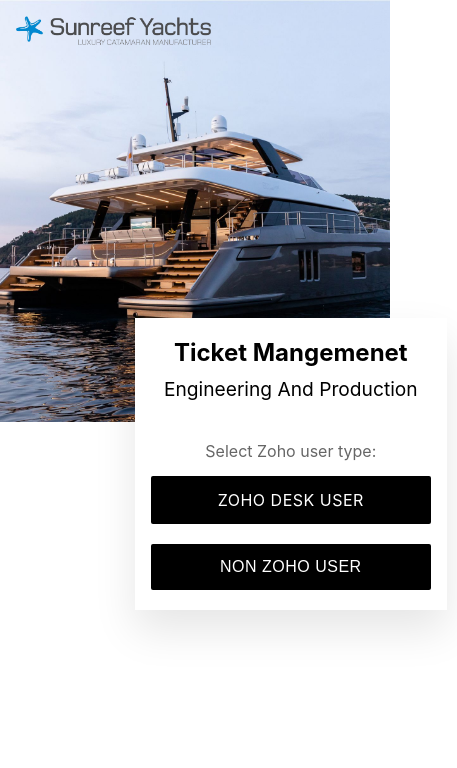
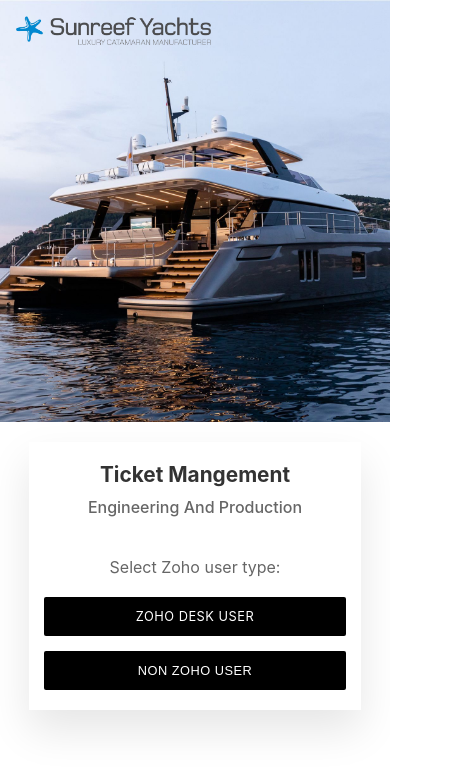
Before and after one commit to amit101999/helio-tech-lab-sunreef-front-end-, a React (Vite) app: page / in a window 390 px wide. Shown: the top 768 px of the page, 457 px wide, since content can reach past the window. Built offline with nearby package versions, Linux system fonts and the light colour scheme.

Commit message:
added css

```diff
--- a/src/App.css
+++ b/src/App.css
@@ -11,57 +11,13 @@ body {
     sans-serif;
   -webkit-font-smoothing: antialiased;
   -moz-osx-font-smoothing: grayscale;
-  /* background: linear-gradient(135deg, #667eea 0%, #764ba2 100%); */
   min-height: 100vh;
 }
-.front-title{
-  font-size: 2rem;
-  margin-bottom: 10px;
-}
-.front-subtitle{
-    font-size: 1.5rem;
-    margin-bottom: 10px;
-  }
 
-.app {
-  /* min-height: 100vh; */
-  display: flex;
-  align-items: center;
-  justify-content: center;
-  position: absolute;
-    top: 40%;
-    z-index: 0;
-    left: 32%;
-  /* padding: 20px; */
-}
-
-.container {
-  background: white;
-  /* border-radius: 16px; */
-  box-shadow: 0 20px 40px rgba(0, 0, 0, 0.1);
-  padding: 0 0 40px 0;
-  max-width: 800px;
-  width: 100%;
-  text-align: center;
-  position: relative;
-  z-index: 2;
-}
-
-h1 {
-  color: #666;
-  margin-bottom: 40px;
-  font-size: 1.1rem;
-}
-
-p {
-  color: #666;
-  margin-bottom: 40px;
-  font-size: 1.1rem;
-}
-
+/* Header section */
 .header {
   position: relative;
-  height: 50vh; /* half screen */
+  height: 50vh;
   width: 100%;
   overflow: hidden;
 }
@@ -86,6 +42,7 @@ p {
   background: linear-gradient(to top, rgba(0, 0, 0, 0.2), transparent);
 }
 
+/* Logo styles */
 .logo {
   display: flex;
   align-items: center;
@@ -118,54 +75,84 @@ p {
 .logo small {
   font-size: 0.7rem;
   letter-spacing: 2px;
-  /* text-transform: uppercase; */
   opacity: 0.9;
+}
+
+/* Main app container */
+.app {
+  position: absolute;
+  top: 35%;
+  left: 18%;
+  z-index: 2;
+  width: 70%;
+  padding: 20px;
+  box-sizing: border-box;
+}
+
+.container {
+  background: white;
+  box-shadow: 0 20px 40px rgba(0, 0, 0, 0.1);
+  padding: 30px 20px 40px 20px;
+  width: 90%;
+  text-align: center;
+  z-index: 2;
+}
+
+/* Typography */
+.front-title {
+  font-size: clamp(1.3rem, 4vw, 1.8rem);
+  font-weight: 700;
+  margin-bottom: 10px;
+  color: #333;
+}
+
+.front-subtitle {
+  font-size: clamp(1rem, 3vw, 1.3rem);
+  font-weight: 500;
+  display: block;
+  margin-bottom: 10px;
+  color: #666;
+}
+
+h1 {
+  color: #666;
+  margin-bottom: 40px;
+  font-size: clamp(1rem, 2.5vw, 1.2rem);
+}
+
+p {
+  color: #666;
+  margin-bottom: 40px;
+  font-size: clamp(1rem, 2.5vw, 1.2rem);
 }
 
 /* Button styles */
 .button-container {
   display: flex;
-  margin-top: 15px;
-  gap: 20px;
+  margin-top: 20px;
+  gap: 15px;
   justify-content: center;
   flex-wrap: wrap;
-  text-align: left;
 }
 
 .user-button {
-  padding: 16px 32px;
+  padding: clamp(12px, 3vw, 16px) clamp(20px, 5vw, 28px);
   border: none;
   text-align: center;
   border-radius: 2px;
-  font-size: 1.1rem;
+  font-size: clamp(0.8rem, 2vw, 1rem);
   font-weight: 400;
   cursor: pointer;
-  transition: all 0.3s ease;
-  min-width: 160px;
+  transition: transform 0.3s ease;
+  min-width: clamp(120px, 30vw, 160px);
   text-transform: uppercase;
   letter-spacing: 0.5px;
-  background-color: rgb(0, 0, 0);
+  background-color: black;
   color: white;
 }
 
-/* .desk-user {
-  background: linear-gradient(135deg, #667eea 0%, #764ba2 100%);
-  color: white;
-} */
-
-.desk-user:hover {
+.user-button:hover {
   transform: translateY(-2px);
-  /* box-shadow: 0 10px 25px rgba(102, 126, 234, 0.4); */
-}
-
-/* .other-user {
-  background: linear-gradient(135deg, #f093fb 0%, #f5576c 100%);
-  color: white;
-} */
-
-.other-user:hover {
-  transform: translateY(-2px);
-  /* box-shadow: 0 10px 25px rgba(245, 87, 108, 0.4); */
 }
 
 .back-button {
@@ -173,7 +160,6 @@ p {
   color: white;
   border: none;
   padding: 10px 20px;
-  /* border-radius: 8px; */
   cursor: pointer;
   margin-bottom: 30px;
   font-size: 0.9rem;
@@ -183,171 +169,6 @@ p {
 .back-button:hover {
   background: #5a6268;
 }
-
-.email-autocomplete-container {
-  max-width: 100%;
-  margin: 0 auto;
-  /* padding: 30px; */
-  background-color: #ffffff;
-  border-radius: 8px;
-  /* font-family: Arial, sans-serif; */
-}
-
-.email-autocomplete-title {
-  font-size: 1rem;
-  margin-bottom: 10px;
-  font-weight: 400;
-}
-
-.email-autocomplete-input {
-  width: 100%;
-  padding: 12px 15px;
-  border: 2px solid #dddddd;
-  border-radius: 5px;
-  font-size: 16px;
-  outline: none;
-  transition: border-color 0.3s ease;
-  box-sizing: border-box;
-}
-
-.email-autocomplete-input:focus {
-  border-color: #007bff;
-}
-
-.email-autocomplete-name {
-  font-size: 1rem;
-  font-weight: 600;
-
-}
-
-.email-autocomplete-dropdown {
-  margin-top: 8px;
-  border: 1px solid #dddddd;
-  border-radius: 5px;
-  background-color: #ffffff;
-  max-height: 200px;
-  z-index: 10;
-  position: relative;
-  overflow-y: auto;
-  box-shadow: 0 2px 8px rgba(0, 0, 0, 0.1);
-}
-
-.email-autocomplete-item {
-  padding: 12px 15px;
-  cursor: pointer;
-  border-bottom: 1px solid #eeeeee;
-  transition: background-color 0.2s ease;
-}
-
-.email-autocomplete-item:last-child {
-  border-bottom: none;
-}
-
-.email-autocomplete-item:hover {
-  background-color: #f8f9fa;
-}
-
-.email-autocomplete-item:active {
-  background-color: #e9ecef;
-}
-
-/* Scrollbar styling */
-.email-autocomplete-dropdown::-webkit-scrollbar {
-  width: 8px;
-}
-
-.email-autocomplete-dropdown::-webkit-scrollbar-track {
-  background: #f1f1f1;
-  border-radius: 4px;
-}
-
-.email-autocomplete-dropdown::-webkit-scrollbar-thumb {
-  background: #c1c1c1;
-  border-radius: 4px;
-}
-
-.email-autocomplete-dropdown::-webkit-scrollbar-thumb:hover {
-  background: #a8a8a8;
-}
-
-.project-code-autocomplete-container {
-  max-width: 100%;
-  margin: 0;
-  background-color: #ffffff;
-  border-radius: 8px;
-  font-family: Arial, sans-serif;
-}
-
-.project-code-autocomplete-title {
-  margin-bottom: 10px;
-  font-weight: 540;
-   color: #333;
-  font-size: 0.95rem;
-}
-
-.project-code-autocomplete-input {
-  width: 100%;
-  padding: 12px 15px;
-  border: 2px solid #dddddd;
-  border-radius: 5px;
-  font-size: 16px;
-  outline: none;
-  transition: border-color 0.3s ease;
-  box-sizing: border-box;
-}
-
-.project-code-autocomplete-input:focus {
-  border-color: #007bff;
-}
-
-.project-code-autocomplete-dropdown {
-  margin-top: 8px;
-  border: 1px solid #dddddd;
-  border-radius: 5px;
-  background-color: #ffffff;
-  max-height: 200px;
-  overflow-y: auto;
-  box-shadow: 0 2px 8px rgba(0, 0, 0, 0.1);
-}
-
-.project-code-autocomplete-item {
-  padding: 12px 15px;
-  cursor: pointer;
-  border-bottom: 1px solid #eeeeee;
-  transition: background-color 0.2s ease;
-}
-
-.project-code-autocomplete-item:last-child {
-  border-bottom: none;
-}
-
-.project-code-autocomplete-item:hover {
-  background-color: #f8f9fa;
-}
-
-.project-code-autocomplete-item:active {
-  background-color: #e9ecef;
-}
-
-/* Scrollbar styling */
-.project-code-autocomplete-dropdown::-webkit-scrollbar {
-  width: 8px;
-}
-
-.project-code-autocomplete-dropdown::-webkit-scrollbar-track {
-  background: #f1f1f1;
-  border-radius: 4px;
-}
-
-.project-code-autocomplete-dropdown::-webkit-scrollbar-thumb {
-  background: #c1c1c1;
-  border-radius: 4px;
-}
-
-.project-code-autocomplete-dropdown::-webkit-scrollbar-thumb:hover {
-  background: #a8a8a8;
-}
-
 
 /* Form styles */
 .user-form {
@@ -370,17 +191,16 @@ label {
   margin-bottom: 8px;
   font-weight: 600;
   color: #333;
-  font-size: 0.95rem;
+  font-size: clamp(0.85rem, 2vw, 1rem);
 }
 
 input,
 select,
 textarea {
   width: 100%;
-  padding: 12px 16px;
+  padding: clamp(10px, 2.5vw, 14px) clamp(12px, 3vw, 18px);
   border: 2px solid #e1e5e9;
-  /* border-radius: 8px; */
-  font-size: 1rem;
+  font-size: clamp(0.9rem, 2.5vw, 1.1rem);
   transition: border-color 0.3s ease, box-shadow 0.3s ease;
   background: #f8f9fa;
 }
@@ -418,56 +238,162 @@ small {
 }
 
 .submit-button {
-  /* background: linear-gradient(135deg, #28a745 0%, #20c997 100%); */
-  background: rgb(0, 0, 0);
+  background: black;
   color: white;
   border: none;
-  padding: 16px 32px;
+  padding: clamp(14px, 3vw, 18px) clamp(28px, 6vw, 36px);
   border-radius: 4px;
-  font-size: 1.1rem;
+  font-size: clamp(1rem, 2.5vw, 1.2rem);
   font-weight: 600;
   cursor: pointer;
   width: 100%;
   margin-top: 20px;
   transition: all 0.3s ease;
-  /* text-transform: uppercase; */
   letter-spacing: 0.5px;
 }
 
 .submit-button:hover {
   transform: translateY(-2px);
-  box-shadow: 0 10px 25px rgba(40, 167, 69, 0.4);
+  box-shadow: 0 10px 25px rgba(0, 0, 0, 0.3);
 }
 
 .submit-button:active {
   transform: translateY(0);
 }
 
-/* Responsive design */
-@media (max-width: 768px) {
-  .front-title{
-  font-size: 1.5rem;
+/* Autocomplete styles */
+.email-autocomplete-container,
+.project-code-autocomplete-container {
+  max-width: 100%;
+  margin: 0 auto;
+  background-color: #ffffff;
+  border-radius: 8px;
 }
 
-.logo-icon{
+.email-autocomplete-title,
+.project-code-autocomplete-title {
+  font-size: 0.95rem;
+  margin-bottom: 10px;
+  font-weight: 540;
+  color: #333;
+}
+
+.email-autocomplete-input,
+.project-code-autocomplete-input {
+  width: 100%;
+  padding: 12px 15px;
+  border: 2px solid #dddddd;
+  border-radius: 5px;
+  font-size: 16px;
+  outline: none;
+  transition: border-color 0.3s ease;
+  box-sizing: border-box;
+}
+
+.email-autocomplete-input:focus,
+.project-code-autocomplete-input:focus {
+  border-color: #007bff;
+}
+
+.email-autocomplete-dropdown,
+.project-code-autocomplete-dropdown {
+  margin-top: 8px;
+  border: 1px solid #dddddd;
+  border-radius: 5px;
+  background-color: #ffffff;
+  max-height: 200px;
+  z-index: 10;
+  position: relative;
+  overflow-y: auto;
+  box-shadow: 0 2px 8px rgba(0, 0, 0, 0.1);
+}
+
+.email-autocomplete-item,
+.project-code-autocomplete-item {
+  padding: 12px 15px;
+  cursor: pointer;
+  border-bottom: 1px solid #eeeeee;
+  transition: background-color 0.2s ease;
+}
+
+.email-autocomplete-item:last-child,
+.project-code-autocomplete-item:last-child {
+  border-bottom: none;
+}
+
+.email-autocomplete-item:hover,
+.project-code-autocomplete-item:hover {
+  background-color: #f8f9fa;
+}
+
+.email-autocomplete-item:active,
+.project-code-autocomplete-item:active {
+  background-color: #e9ecef;
+}
+
+.email-autocomplete-name {
+  font-size: 1rem;
+  font-weight: 600;
+}
+
+/* Scrollbar styling */
+.email-autocomplete-dropdown::-webkit-scrollbar,
+.project-code-autocomplete-dropdown::-webkit-scrollbar {
+  width: 8px;
+}
+
+.email-autocomplete-dropdown::-webkit-scrollbar-track,
+.project-code-autocomplete-dropdown::-webkit-scrollbar-track {
+  background: #f1f1f1;
+  border-radius: 4px;
+}
+
+.email-autocomplete-dropdown::-webkit-scrollbar-thumb,
+.project-code-autocomplete-dropdown::-webkit-scrollbar-thumb {
+  background: #c1c1c1;
+  border-radius: 4px;
+}
+
+.email-autocomplete-dropdown::-webkit-scrollbar-thumb:hover,
+.project-code-autocomplete-dropdown::-webkit-scrollbar-thumb:hover {
+  background: #a8a8a8;
+}
+
+/* Tablet styles */
+@media (max-width: 1024px) {
+  .app {
+    top: 30%;
+    left: 10%;
+    width: 80%;
+  }
+
+  .container {
+    width: 95%;
+  }
+}
+
+/* Mobile styles */
+@media (max-width: 768px) {
+  .logo-icon {
     width: 50vw;
     height: auto;
     margin-left: 1rem;
     margin-top: 1rem;
   }
 
-  .front-subtitle{
-    font-size: 1.2rem;
-  }
-  .container {
-    width: 80vw;
-    padding: 30px 20px;
-    margin: 10px;
-    margin-top: -20px;
+  .app {
+    top: auto;
+    left: 0;
+    transform: none;
+    position: static;
+    padding-top: 20px;
+    width: 100%;
   }
 
-  h1 {
-    font-size: 2rem;
+  .container {
+    margin: 0 auto;
+    width: 95%;
+    padding: 20px;
   }
 
   .button-container {
@@ -480,9 +406,10 @@ small {
     max-width: 280px;
   }
 
+  /* Keep form layout same as desktop */
   .form-row {
-    grid-template-columns: 1fr;
-    gap: 0;
+    grid-template-columns: 1fr 1fr;
+    gap: 15px;
   }
 
   .form-group {
@@ -490,21 +417,34 @@ small {
   }
 }
 
+/* Small mobile styles - only then stack form fields */
 @media (max-width: 480px) {
   .container {
     padding: 20px 15px;
   }
 
-  h1 {
-    font-size: 1.8rem;
+  .user-button {
+    max-width: 100%;
   }
 
-  p {
-    font-size: 1rem;
+  /* Stack form fields only on very small screens */
+  .form-row {
+    grid-template-columns: 1fr;
+    gap: 0;
+  }
 }
 
-  .user-button {
-    padding: 14px 24px;
-    font-size: 1rem;
+.spinner {
+          width: 20px;
+          height: 20px;
+          border: 2px solid #ffffff;
+          border-top: 2px solid transparent;
+          border-radius: 50%;
+          animation: spin 1s linear infinite;
+          margin: 0 auto;
         }
+
+        @keyframes spin {
+          0% { transform: rotate(0deg); }
+          100% { transform: rotate(360deg); }
         }
--- a/src/App.jsx
+++ b/src/App.jsx
@@ -21,6 +21,8 @@ function App() {
   const [showForm, setShowForm] = useState(false)
   const [email, setEmail] = useState("");
   const [projectCode, setProjectCode] = useState("");
+  const [isSubmitting, setIsSubmitting] = useState(false);
+
 
   const [formData, setFormData] = useState({
     // email: '',
@@ -59,20 +61,18 @@ function App() {
   }
 
   const handleSubmit = async (e) => {
+    setIsSubmitting(true);
     e.preventDefault()
     // fetch(import.meta.env.VITE_BURL, { body: JSON.stringify(formData) , method: 'POST'} )
-    const res = axios.post(import.meta.env.VITE_BURL+"/create-ticket", form, {
+    const res = axios.post(import.meta.env.VITE_BURL + "/create-ticket", form, {
       headers: {
         'Content-Type': 'multipart/form-data'
       }
     })
     const data = await res
-    // console.log(data.data.ticketNumber)
-    // if (res) {
-    //   alert(`Ticket created successfully! ticket number is ${data.data.ticketNumber}`)
-    // }
-    if(res){
-       toast.success("Ticket created with " + ` ticket Number is #${data.data.ticketNumber}`   , {
+    setIsSubmitting(false);
+    if (res) {
+      toast.success("Ticket created with " + ` ticket Number is #${data.data.ticketNumber}`, {
         position: "top-right"
       });
     }
@@ -108,7 +108,7 @@ function App() {
 
   const fetchData = async () => {
     try {
-      const response = await fetch(import.meta.env.VITE_BURL+"/get-users"); // Replace with your API
+      const response = await fetch(import.meta.env.VITE_BURL + "/get-users"); // Replace with your API
       const res = await response.json();
       setAllData(res.data);
       setHasFetched(true);
@@ -160,7 +160,7 @@ function App() {
 
   const fetchProjectCode = async () => {
     try {
-      const response = await fetch(import.meta.env.VITE_BURL+"/get-projectcode");
+      const response = await fetch(import.meta.env.VITE_BURL + "/get-projectcode");
       const res = await response.json();
       setAllProjectData(res.data);
       setHasProjectsFetched(true);
@@ -244,7 +244,7 @@ function App() {
 
               <div className="form-group">
                 <div className="project-code-autocomplete-container">
-                  <p className="project-code-autocomplete-title">Project Code <span style={{color :"red"}}>*</span> </p>
+                  <p className="project-code-autocomplete-title">Project Code <span style={{ color: "red" }}>*</span> </p>
 
                   <input
                     type="text"
@@ -254,6 +254,7 @@ function App() {
                     onChange={handleProjectCodeChange}
                     placeholder="Enter project code"
                     className="project-code-autocomplete-input"
+                    required
                   />
 
                   {matchedProjectCodes.length > 0 && (
@@ -273,14 +274,15 @@ function App() {
               </div>
 
               <div className="form-group">
-                <label htmlFor="department">Team <span style={{color :"red"}}>*</span> </label>
+                <label htmlFor="department">Team <span style={{ color: "red" }}>*</span> </label>
                 <select
                   id="teams"
                   name="team"
                   value={formData.team}
                   onChange={handleInputChange}
                   required
-                >{[{ name: "CL - Naval Architecture and Hydrodynamics", id: '1142108000000533040' },
+                >{[{ name: "Select" },
+                { name: "CL - Naval Architecture and Hydrodynamics", id: '1142108000000533040' },
                 { name: "UL - Naval Architecture and Hydrodynamics", id: '1142108000000533054' },
                 { name: "SY - Naval Architecture and Hydrodynamics", id: '1142108000000533068' },
                 { name: "CL - Structural Engineering", id: '1142108000000533082' },
@@ -314,7 +316,7 @@ function App() {
                     name="priority"
                     value={formData.priority}
                     onChange={handleInputChange}
-                    required
+
                   >
                     <option value="">Select</option>
                     <option value="Critical - (24 hrs)">Critical - (24 hrs)</option>
@@ -331,7 +333,7 @@ function App() {
                     name="severity"
                     value={formData.severity}
                     onChange={handleInputChange}
-                    required
+
                   >
                     <option value="">Select</option>
                     <option value="Show Stopper">Show Stopper</option>
@@ -343,7 +345,7 @@ function App() {
               </div>
 
               <div className="form-group">
-                <label htmlFor="projectTitle">Subject  <span style={{color :"red"}}>*</span></label>
+                <label htmlFor="projectTitle">Subject  <span style={{ color: "red" }}>*</span></label>
                 <input
                   type="text"
                   id="projectTitle"
@@ -362,7 +364,7 @@ function App() {
                   value={formData.description}
                   onChange={handleInputChange}
                   rows="4"
-                  required
+
                 />
               </div>
 
@@ -377,9 +379,12 @@ function App() {
                 />
                 <small>Accepted formats: PDF, DOC, DOCX, TXT, JPG, JPEG, PNG , Max size: 15MB</small>
               </div>
-
               <button type="submit" className="submit-button">
-                Submit Ticket
+                {isSubmitting ? (
+                  <div className="spinner"></div>
+                ) : (
+                  'Submit Ticket'
+                )}
               </button>
             </form>
           </div>
@@ -394,12 +399,16 @@ function App() {
       <Header />
       <div className="app">
         <div className="container">
-          <h3 className='front-title'>Ticket Mangemenet</h3>
-          <span className='front-subtitle' >Engineering And  Production</span>
-          <p style={{ margin: '40px 0  10px  0' , }}>Select Zoho user type:</p>
+          <h3 className="front-title">Ticket Mangement</h3>
+          <span className="front-subtitle">Engineering And Production</span>
+          <p style={{ margin: '40px 0 10px 0' }}>Select Zoho user type:</p>
 
           <div className="button-container">
-            <a className="user-button desk-user" style={{ textDecoration: 'none' }} href="https://www.zoho.com/desk/login.html">
+            <a
+              className="user-button desk-user"
+              style={{ textDecoration: 'none' }}
+              href="https://www.zoho.com/desk/login.html"
+            >
               Zoho Desk User
             </a>
             <button className="user-button other-user" onClick={handleOtherUserClick}>
@@ -408,6 +417,7 @@ function App() {
           </div>
         </div>
       </div>
+
     </>
   )
 }
```
Lines whose indentation alone changed are shown as unchanged.
